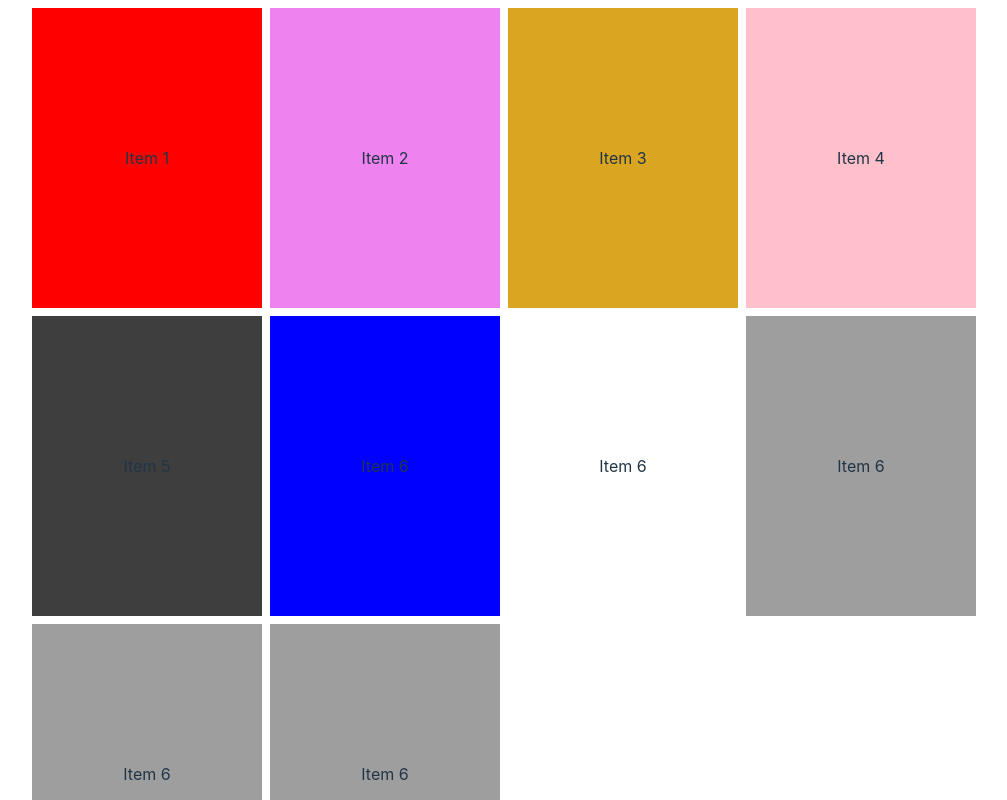
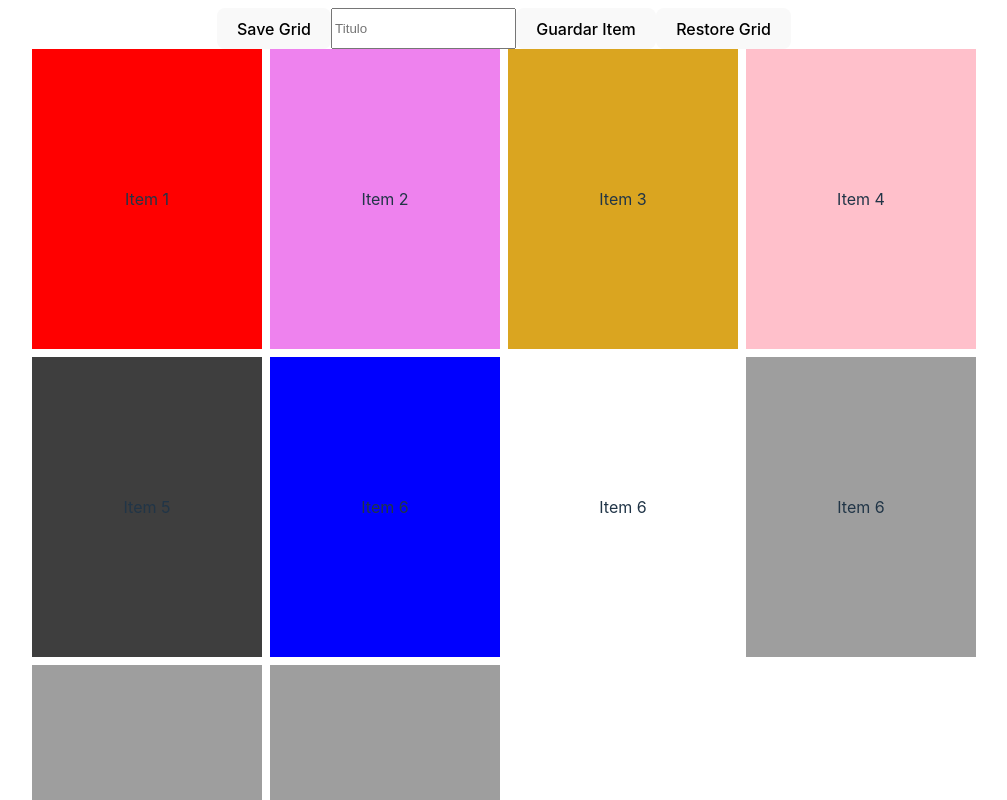
Before and after one commit to matiasviecho/auto-grid-blocks, a React (Vite) app: page / in a window 1280 px wide. Shown: the top 800 px of the page, without its empty margins (136-1143 px from the left). Built offline with nearby package versions, Linux system fonts and the light colour scheme.

Commit message:
feat(app): add functionalities to add an item, remove an item, save the current array and restore the array to saved version

```diff
--- a/src/App.tsx
+++ b/src/App.tsx
@@ -16,25 +16,75 @@ function App() {
     { title: 'Item 6', color: '#9e9e9e', id: 10 },
   ]);
   const itemsRef = useRef<iGridItem[] | null>();
+  const idRef = useRef<number>(11);
   useEffect(() => {
     itemsRef.current = items;
   }, []);
+
+  const saveArray = () => {
+    itemsRef.current = items;
+  };
 
   const handleDelete = (id: number) => {
     setItems((prevItems) => prevItems.filter((item, _index) => item.id !== id));
   };
 
-  const addItem = () => {
+  const addItem = (e: React.FormEvent) => {
+    const getColor = () => {
+      const number = Math.random();
+      if (number < 0.25) {
+        return '#241468';
+      } else if (number < 0.5) {
+        return '#9F0D7F';
+      } else if (number < 0.75) {
+        return '#EA1179';
+      } else {
+        return '#F79BD3';
+      }
+    };
+
+    e.preventDefault();
     setItems((prevItems) => [
       ...prevItems,
-      { title: 'New Item', color: 'green', id: Date.now() },
+      {
+        title: titleRef.current || '',
+        color: getColor(),
+        id: idRef.current,
+      },
     ]);
+    idRef.current = idRef.current + 1;
+  };
+  const titleRef = useRef<string>();
+
+  const restoreArray = () => {
+    if (typeof itemsRef.current !== 'undefined' && itemsRef.current) {
+      setItems(itemsRef.current);
+    }
   };
   return (
     <main
-      className={`content flex flex-col m-auto items-center justify-center`}
+      className={`content flex flex-col m-auto items-center justify-center gap-16`}
     >
-      <div></div>
+      <div className="flex gap-8">
+        <button onClick={() => saveArray()}>Save Grid</button>
+        <form
+          onSubmit={(e) => addItem(e)}
+          className="flex gap-16"
+        >
+          <input
+            type="text"
+            name="title"
+            id="title"
+            maxLength={20}
+            onChange={(e) => {
+              titleRef.current = e.target.value;
+            }}
+            placeholder="Titulo"
+          />
+          <button type="submit">Guardar Item</button>
+        </form>
+        <button onClick={() => restoreArray()}>Restore Grid</button>
+      </div>
       <Grid
         items={items}
         handleDelete={handleDelete}
```
